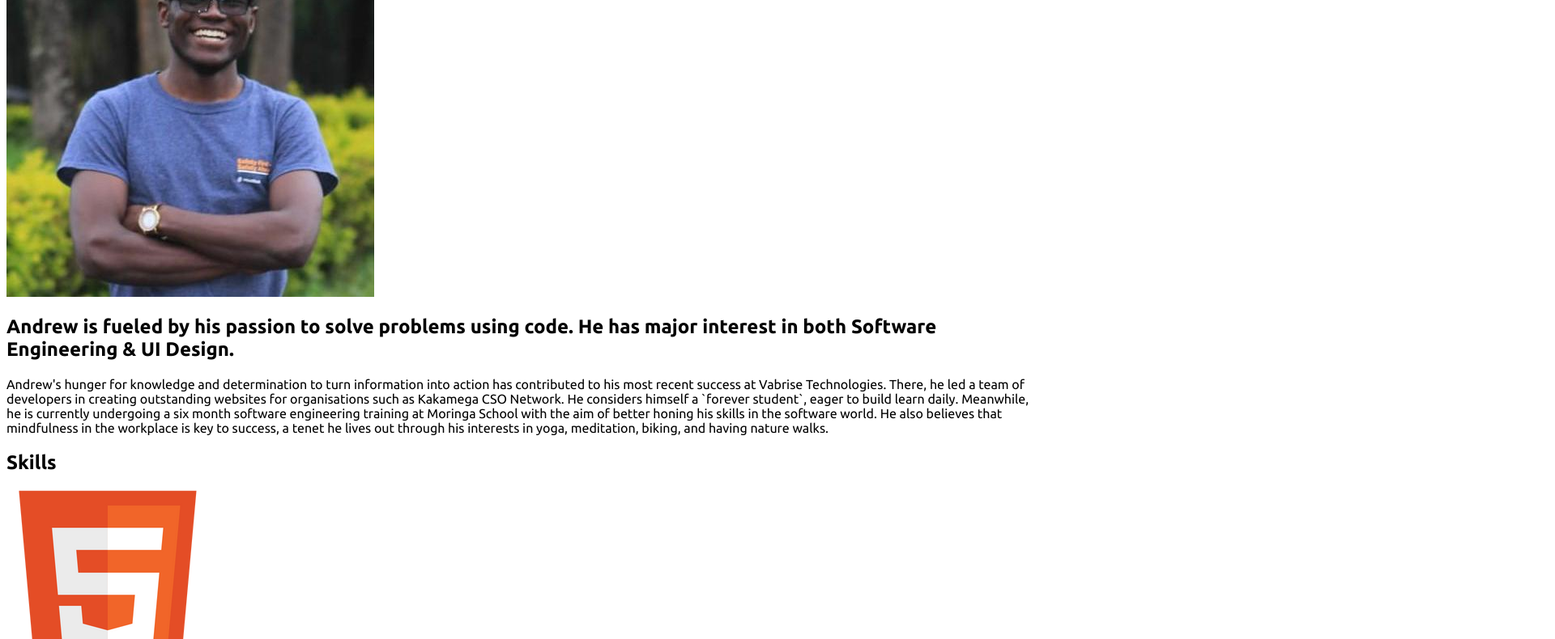
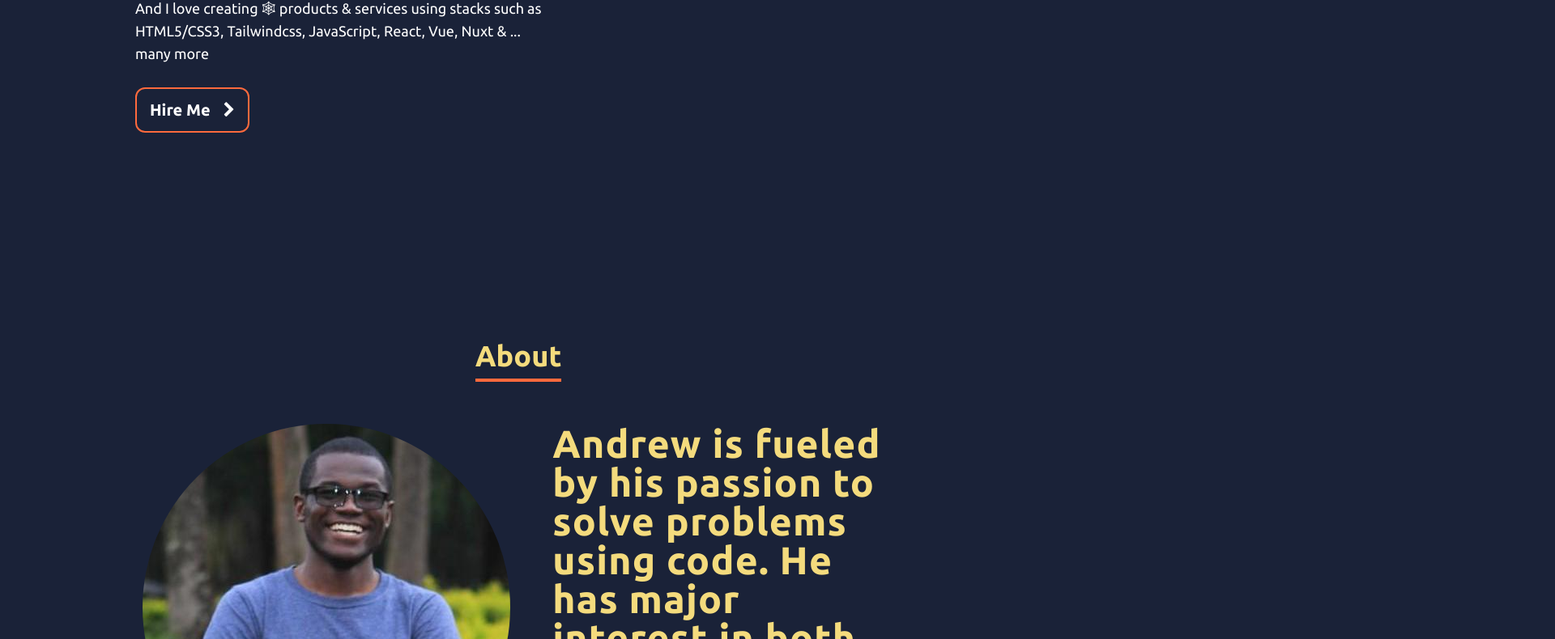
Before and after one commit to Andrew-Ochieng/portfolio, a plain HTML site: page index.html in a window 1280 px wide. Shown: the part 600-1390 px from the top of the page at 81% size, 1920 px wide, since content can reach past the window. Drawn offline with Linux system fonts and the light colour scheme; the site is published under a folder, as on GitHub Pages, so addresses that start at the root find nothing.

Commit message:
compile final code

```diff
--- a/index.html
+++ b/index.html
@@ -5,7 +5,7 @@
     <meta http-equiv="X-UA-Compatible" content="IE=edge">
     <meta name="viewport" content="width=device-width, initial-scale=1.0">
     <title>Andrew Ochieng</title>
-    <link href="/dist/output.css" rel="stylesheet">
+    <link href="./dist/output.css" rel="stylesheet">
     <link rel="stylesheet" href="https://cdnjs.cloudflare.com/ajax/libs/font-awesome/4.7.0/css/font-awesome.min.css">
     <link rel="preconnect" href="https://fonts.googleapis.com">
     <link rel="preconnect" href="https://fonts.gstatic.com" crossorigin>
--- a/src/input.css
+++ /dev/null
@@ -1,3 +0,0 @@
-@tailwind base;
-@tailwind components;
-@tailwind utilities;
--- a/tailwind.config.js
+++ /dev/null
@@ -1,18 +0,0 @@
-/** @type {import('tailwindcss').Config} */
-module.exports = {
-  content: ["./*.{html,js}"],
-  theme: {
-    letterSpacing: {
-      tightest: '-.075em',
-      tighter: '-.05em',
-      tight: '-.025em',
-      normal: '0',
-      wide: '.015em',
-      wider: '.30em',
-      widest: '.1em',
-      widest: '.25em',
-    },
-    extend: {},
-  },
-  plugins: [],
-}
```
Also changed, not shown: package.json (deleted, +0 -82 lines), 1 other file.
